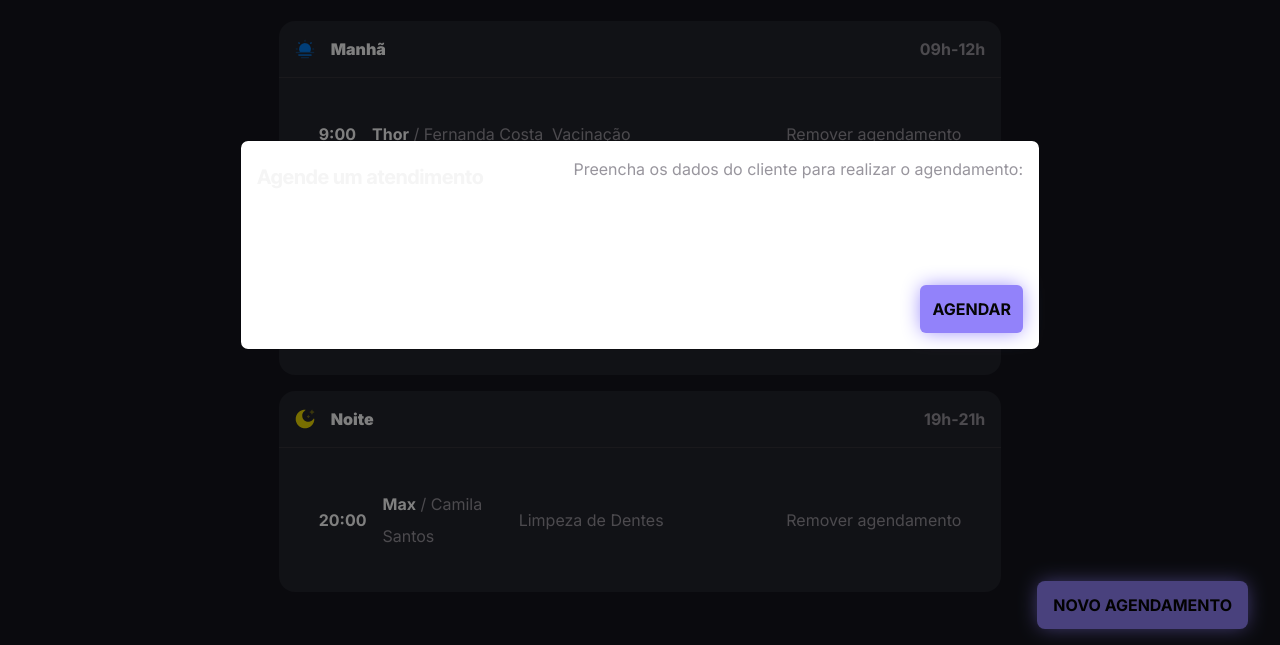
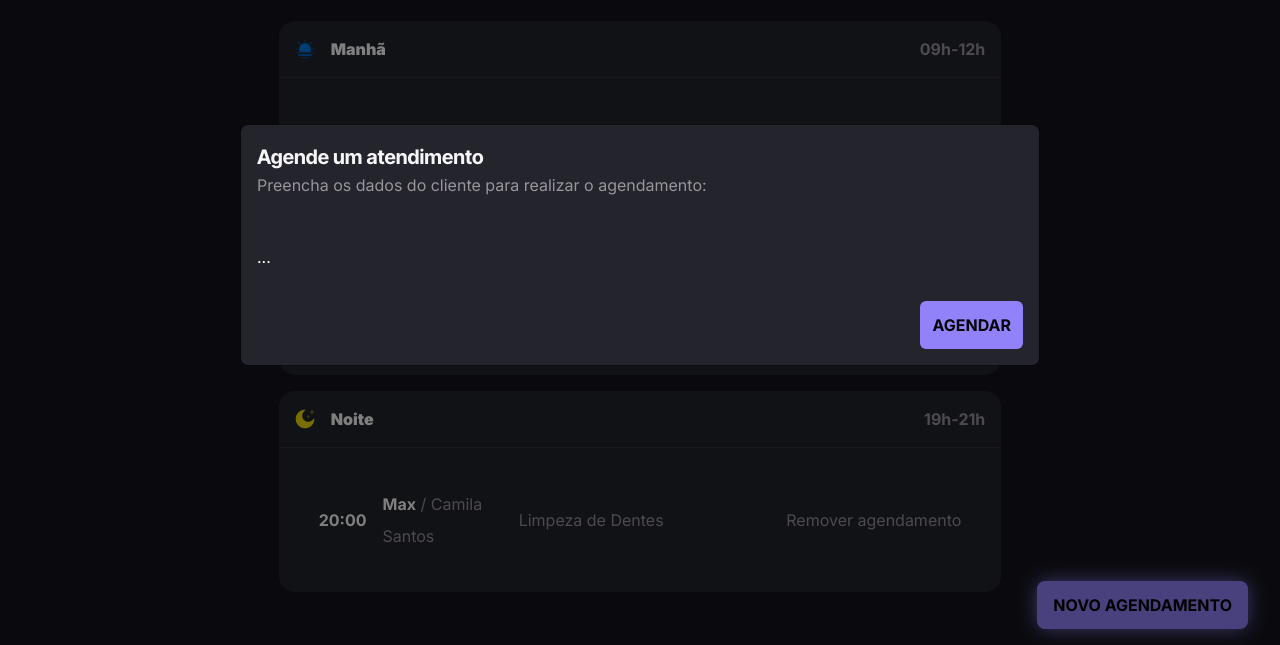
Before and after one commit to jaojogadez/petshop-scheduling, a plain HTML site: page index.html in a window 1280 px wide. Both pictures are taken after a click on the button "NOVO AGENDAMENTO". Shown: the part 155-800 px from the top of the page. Drawn offline with nearby package versions, Linux system fonts and the light colour scheme.

Commit message:
style: adiciona estilos inicial ao modal

```diff
--- a/src/styles/vars.css
+++ b/src/styles/vars.css
@@ -51,6 +51,15 @@ body, html {
   color: var(--content-primary);
   font-family: "Inter";
 }
+.modal-content {
+  background-color: var(--background-tertiary);
+  color: var(--content-primary);
+}
+.modal-header {
+  display: flex;
+  flex-flow: column nowrap;
+  align-items: start;
+}
 .logo {
   position: absolute;
   top: 0;
@@ -103,7 +112,6 @@ header.row {
   border: 0;
   height: 48px;
   font-weight: normal;
-  box-shadow: 0 0 20px -2px var(--content-brand);
 }
 .btn-primary:hover,
 .btn-primary:active {
@@ -117,6 +125,9 @@ header.row {
   position: absolute;
   right: 2rem;
   bottom: 1rem;
+}
+.btn-lg {
+  box-shadow: 0 0 20px -2px var(--content-brand);
 }
 footer {
   background-color: var(--background-tertiary);
```
